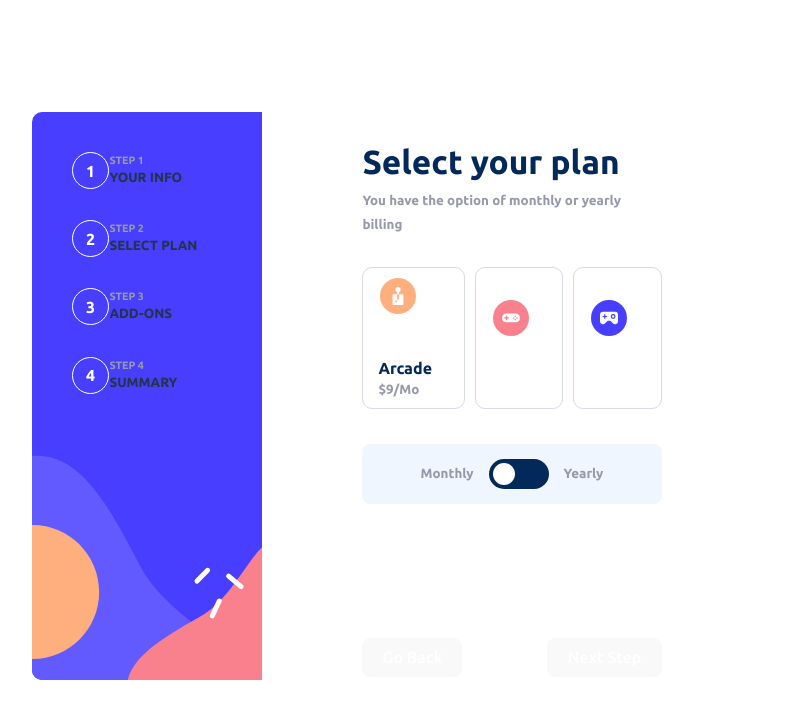
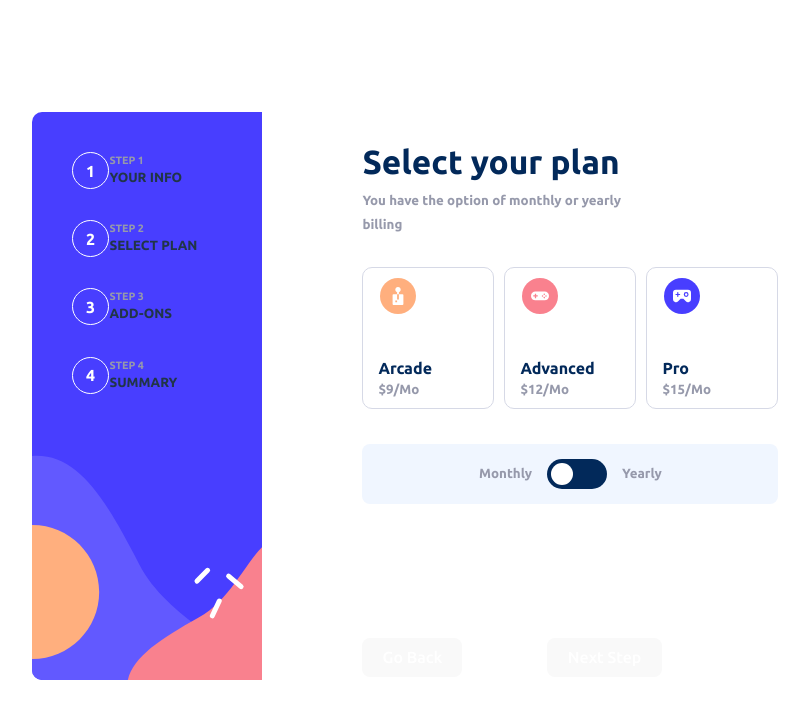
Before and after one commit to AmaniB96/StateProject, a React (Vite) app: page / in a window 1280 px wide. Shown: the top 718 px of the page, without its empty margins (224-1033 px from the left). Built offline with nearby package versions, Linux system fonts and the light colour scheme.

Commit message:
select page ongoing

```diff
--- a/src/components/Plan.jsx
+++ b/src/components/Plan.jsx
@@ -8,6 +8,7 @@ import { useState } from 'react'
 export default function Plan() {
 
     const [enabled, setEnabled] = useState(false)
+    const [selectedPlan, setSelectedPlan] = useState(null)  // Add this state
 
     const pricingData = {
       plans: [
@@ -37,7 +38,12 @@ export default function Plan() {
       ]
     };
 
+    const bgcolor = "rgb(214, 217, 230)"
 
+
+    const handlePlanSelect = (planId) => {
+        setSelectedPlan(planId)
+    }
 
     return (
         <div className="plan">
@@ -48,20 +54,29 @@ export default function Plan() {
             </div>
 
             <div className='pricing'>
-                <div className='arcade'>
+                <div
+                    className={`arcade ${selectedPlan === 'arcade' ? 'active' : ''}`}
+                    onClick={() => handlePlanSelect('arcade')}
+                >
                     <img src={arcade} alt="" />
                     <p>{pricingData.plans[0].name}</p>
                     <span>${enabled ? pricingData.plans[0].yearlyPrice + '/Yr': pricingData.plans[0].monthlyPrice + '/Mo'}</span>
                 </div>
-                <div className='advanced'>
+                <div
+                    className={`advanced ${selectedPlan === 'advanced' ? 'active' : ''}`}
+                    onClick={() => handlePlanSelect('advanced')}
+                >
                     <img src={advanced} alt="" />
-                    <p></p>
-                    <span></span>
+                    <p>{pricingData.plans[1].name}</p>
+                    <span>${enabled ? pricingData.plans[1].yearlyPrice + '/Yr': pricingData.plans[1].monthlyPrice + '/Mo'}</span>
                 </div>
-                <div className='pro'>
+                <div
+                    className={`pro ${selectedPlan === 'pro' ? 'active' : ''}`}
+                    onClick={() => handlePlanSelect('pro')}
+                >
                     <img src={pro} alt="" />
-                    <p></p>
-                    <span></span>
+                    <p>{pricingData.plans[2].name}</p>
+                    <span>${enabled ? pricingData.plans[2].yearlyPrice + '/Yr': pricingData.plans[2].monthlyPrice + '/Mo'}</span>
                 </div>
 
                 <div className='month'>
--- a/src/components/plan.css
+++ b/src/components/plan.css
@@ -54,6 +54,12 @@
     flex-direction: column;
     justify-content: center;
     align-items: flex-start;
+    cursor: pointer;
+    min-width: 100px;
+}
+
+.arcade:hover, .advanced:hover, .pro:hover {
+    border: 1px solid hsl(243, 100%, 62%);
 }
 
 .pricing img {
@@ -136,3 +142,8 @@
     box-sizing: border-box;
     margin-top: 110px;
 }
+
+.active {
+    background-color: rgb(214, 217, 230);
+    border-color: hsl(243, 100%, 62%) !important;
+}
```
